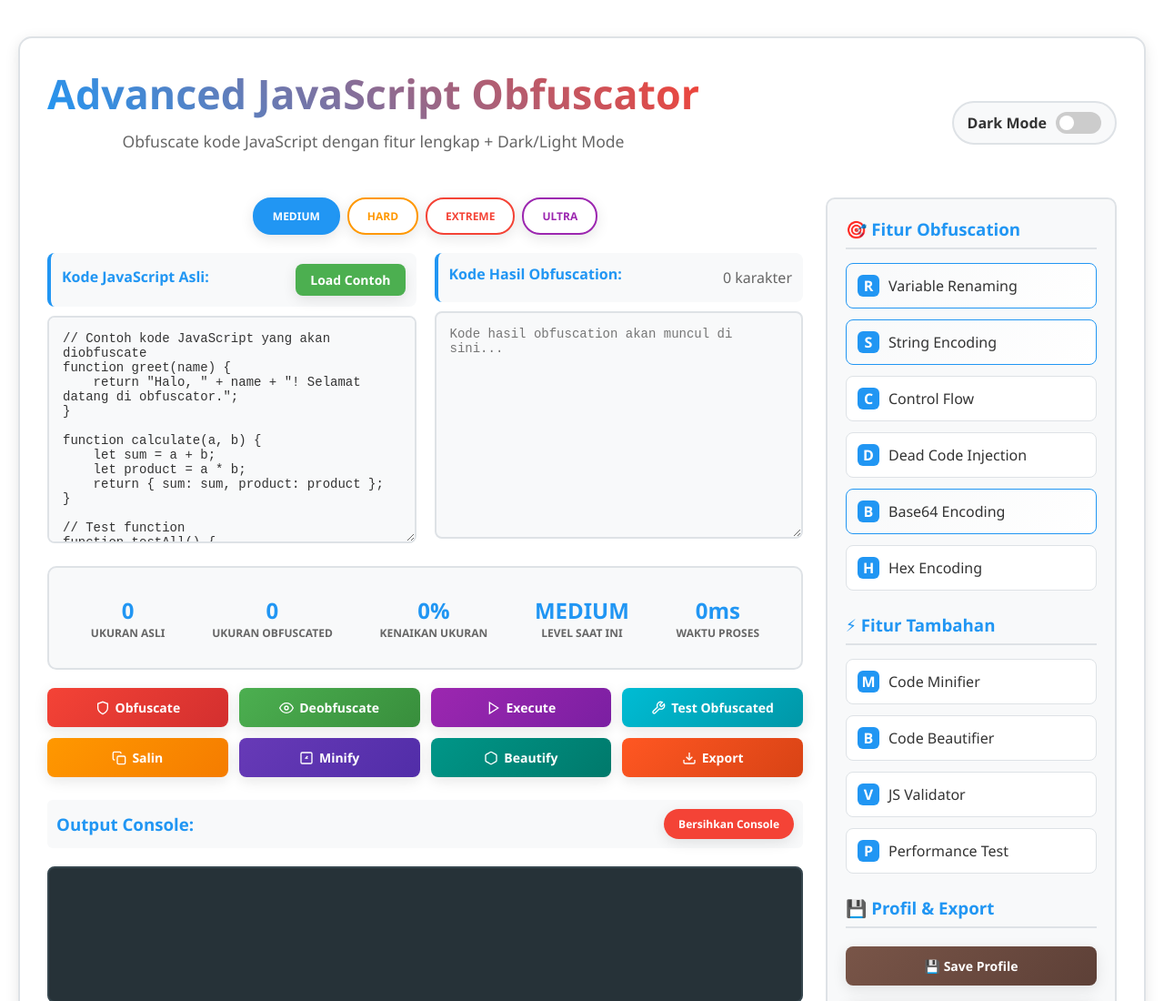
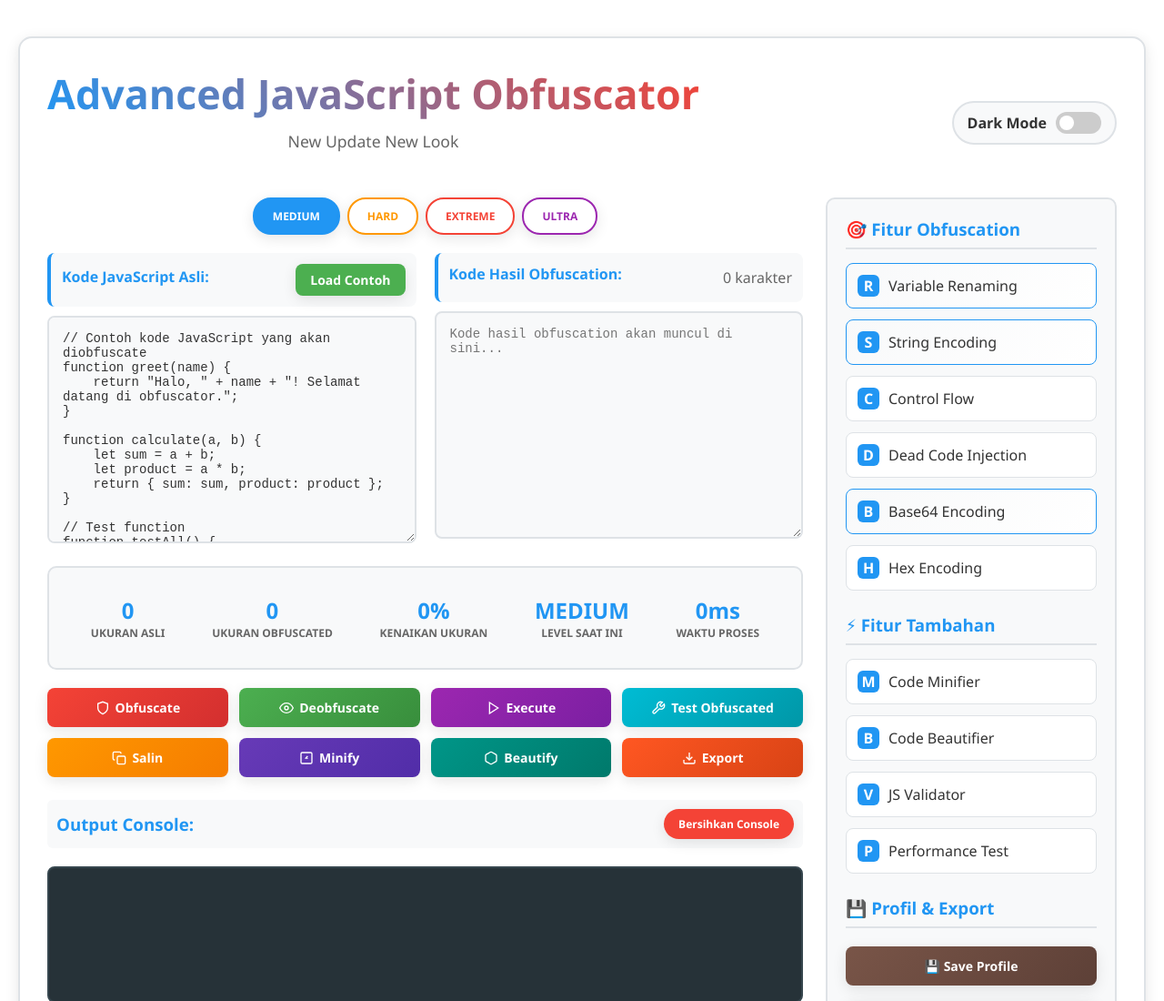
Before and after one commit to h4zz3rz/obfwebbyhazzer, a plain HTML site: page index.html in a window 1280 px wide. Shown: the top 1100 px of the page at 91% size. Drawn offline with Linux system fonts and the light colour scheme.

Commit message:
Update index.html

```diff
--- a/index.html
+++ b/index.html
@@ -3,7 +3,7 @@
 <head>
     <meta charset="UTF-8">
     <meta name="viewport" content="width=device-width, initial-scale=1.0">
-    <title>Advanced JavaScript Obfuscator</title>
+    <title>Obf By Hazzer?</title>
     <style>
         :root {
             --primary-color: #2196f3;
@@ -538,7 +538,7 @@
         <div class="header">
             <div>
                 <h1>Advanced JavaScript Obfuscator</h1>
-                <p class="subtitle">Obfuscate kode JavaScript dengan fitur lengkap + Dark/Light Mode</p>
+                <p class="subtitle">New Update New Look </p>
             </div>
             <div class="theme-switch">
                 <label for="themeToggle">Dark Mode</label>
```
